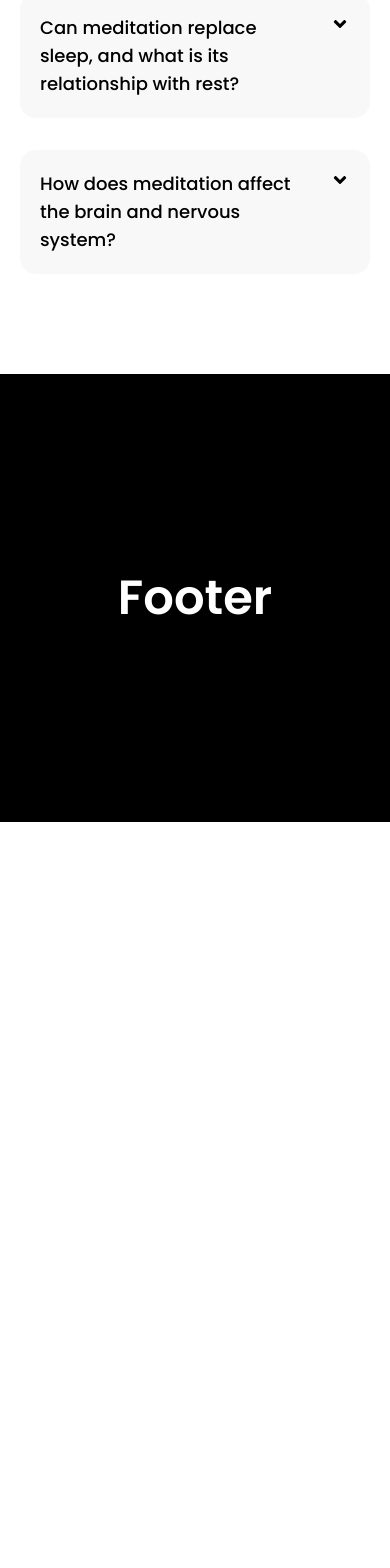
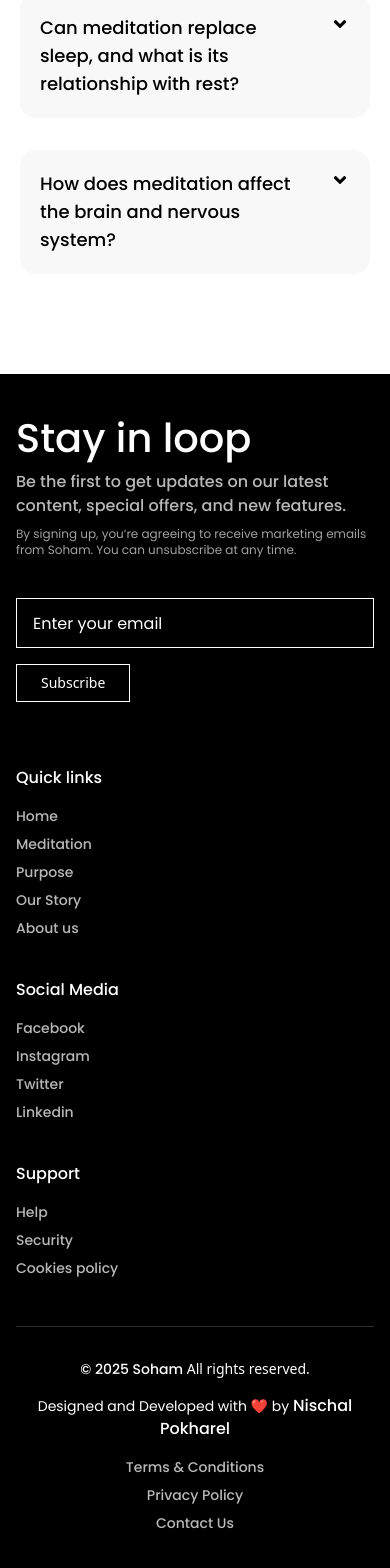
Before and after one commit to Neeschal1/Soham-web, a React (Vite) app: page / in a window 390 px wide. Shown: the part 7259-8827 px from the top of the page. Before the commit the page ends 8081 px from the top, so only its background shows below. Built offline with nearby package versions, Linux system fonts and the light colour scheme.

Commit message:
journey and footer responsive ui

```diff
--- a/src/components/landing/journey.jsx
+++ b/src/components/landing/journey.jsx
@@ -32,14 +32,12 @@ const journey_options = [
 const Journey = () => {
   const [btn, setbtn] = useState("Meditation");
 
-  // Visibility states for animations
   const detailRef = useRef(null);
   const [detailVisible, setDetailVisible] = useState(false);
 
   const cardsRef = useRef(null);
   const [cardsVisible, setCardsVisible] = useState(false);
 
-  // Intersection Observer for Detail Card
   useEffect(() => {
     const observer = new IntersectionObserver(
       (entries) => {
@@ -56,7 +54,6 @@ const Journey = () => {
     return () => observer.disconnect();
   }, []);
 
-  // Intersection Observer for Journey Cards
   useEffect(() => {
     const observer = new IntersectionObserver(
       (entries) => {
@@ -75,7 +72,7 @@ const Journey = () => {
 
   return (
     <div className="w-full flex flex-col gap-10 p-5 md:p-10">
-      {/* Desktop / Large Screens */}
+      {/* -------------------- Desktop / Large Screens -------------------- */}
       <div className="hidden lg:flex flex-col gap-10 mt-20 mb-20">
         {/* Heading + Buttons */}
         <div className="flex justify-center items-center w-full">
@@ -91,7 +88,7 @@ const Journey = () => {
                 Start your Journey <br /> today
               </h1>
             </div>
-            <div className="flex flex-1 gap-4  justify-end">
+            <div className="flex flex-1 gap-4 justify-end">
               {buttonoptions.map((items) => (
                 <button
                   style={Fonts.poppins.regular}
@@ -99,7 +96,7 @@ const Journey = () => {
                   onClick={() => setbtn(items)}
                   className={`text-l font-poppins rounded-3xl px-8 py-3 transition-colors duration-800 ${
                     btn === items
-                      ? "bg-[#000000] text-white"
+                      ? "bg-black text-white"
                       : "border border-[#989898] text-black hover:bg-black hover:text-white"
                   }`}
                 >
@@ -110,8 +107,8 @@ const Journey = () => {
           </div>
         </div>
 
-        {/* Detail Card Section */}
-        <div className="lg:flex lg:flex-row lg:gap-10">
+        {/* Detail Card */}
+        <div className="flex flex-row gap-10">
           <div
             ref={detailRef}
             className={`w-9/12 h-150 rounded-4xl flex flex-col p-6 items-center justify-between object-cover transition-all duration-700 ${
@@ -127,7 +124,7 @@ const Journey = () => {
           >
             <div className="flex w-full flex-row items-center justify-between">
               <button
-                className="bg-[#FFFFFF] py-3 px-4 rounded-full"
+                className="bg-white py-3 px-4 rounded-full"
                 style={Fonts.poppins.regular}
               >
                 Check full details
@@ -160,7 +157,7 @@ const Journey = () => {
             </div>
           </div>
 
-          {/* Journey Cards Section */}
+          {/* Journey Cards */}
           <div
             ref={cardsRef}
             className={`flex flex-col gap-6 transition-all duration-700 ${
@@ -199,7 +196,7 @@ const Journey = () => {
         </div>
       </div>
 
-      {/* Tablet Screens */}
+      {/* -------------------- Tablet Screens -------------------- */}
       <div className="hidden md:flex lg:hidden flex-col gap-8">
         {/* Heading + Buttons */}
         <div className="flex flex-col items-center text-center gap-4">
@@ -220,7 +217,7 @@ const Journey = () => {
                 onClick={() => setbtn(items)}
                 className={`text-l font-poppins rounded-3xl px-6 py-3 transition-colors duration-800 ${
                   btn === items
-                    ? "bg-[#000000] text-white"
+                    ? "bg-black text-white"
                     : "border border-[#989898] text-black hover:bg-black hover:text-white"
                 }`}
               >
@@ -246,7 +243,7 @@ const Journey = () => {
         >
           <div className="flex w-full flex-row items-center justify-between">
             <button
-              className="bg-[#FFFFFF] py-3 px-4 rounded-full"
+              className="bg-white py-3 px-4 rounded-full"
               style={Fonts.poppins.regular}
             >
               Check full details
@@ -317,7 +314,7 @@ const Journey = () => {
         </div>
       </div>
 
-      {/* Mobile Screens */}
+      {/* -------------------- Mobile Screens -------------------- */}
       <div className="flex flex-col md:hidden gap-6 mt-20 mb-20">
         {/* Heading + Buttons */}
         <div className="flex flex-col items-center text-center gap-3">
@@ -338,7 +335,7 @@ const Journey = () => {
                 onClick={() => setbtn(items)}
                 className={`text-sm font-poppins justify-between rounded-3xl px-6 py-3 transition-colors duration-800 ${
                   btn === items
-                    ? "bg-[#000000] text-white"
+                    ? "bg-black text-white"
                     : "border border-[#989898] text-black hover:bg-black hover:text-white"
                 }`}
               >
@@ -364,7 +361,7 @@ const Journey = () => {
         >
           <div className="flex w-full flex-row items-center justify-between">
             <button
-              className="bg-[#FFFFFF] py-3 px-4 rounded-full"
+              className="bg-white py-3 px-4 rounded-full"
               style={Fonts.poppins.regular}
             >
               Check full details
--- a/src/constant/footer.jsx
+++ b/src/constant/footer.jsx
@@ -1,14 +1,204 @@
-import React from 'react'
-import Fonts from '../utils/fontsconfig'
+import Fonts from "../utils/fontsconfig";
+
+const quickLinks = [
+  { name: "Home", url: "/" },
+  { name: "Meditation", url: "/" },
+  { name: "Purpose", url: "/" },
+  { name: "Our Story", url: "/" },
+  { name: "About us", url: "/" },
+];
+
+const socialLinks = [
+  { name: "Facebook", url: "/" },
+  { name: "Instagram", url: "/" },
+  { name: "Twitter", url: "/" },
+  { name: "Linkedin", url: "/" },
+];
+
+const supportLinks = [
+  { name: "Help", url: "/" },
+  { name: "Security", url: "/" },
+  { name: "Cookies policy", url: "/" },
+];
 
 const Footer = () => {
   return (
-    <>
-     <div className='flex flex-1 bg-black py-50 w-full items-center justify-center'>
-      <h1 style={Fonts.poppins.semiBold} className='text-5xl text-white'>Footer</h1>
-     </div>
-    </>
-  )
-}
+    <div className="bg-black text-white w-full">
+      <div className="px-4 sm:px-6 md:px-10 lg:px-20 py-10">
+        {/* Newsletter Section */}
+        <div className="flex flex-col lg:flex-row justify-between gap-10 lg:gap-20">
+          {/* Left Content */}
+          <div className="flex flex-col gap-2 max-w-full lg:max-w-xl">
+            <h2
+              style={{ fontSize: 40, lineHeight: "1.2", ...Fonts.poppins.medium }}
+              className="text-3xl md:text-4xl text-white"
+            >
+              Stay in loop
+            </h2>
+            <p
+              style={{ ...Fonts.poppins.medium }}
+              className="text-base sm:text-lg md:text-xl text-[#B8B8B8]"
+            >
+              Be the first to get updates on our latest content, special offers,
+              and new features.
+            </p>
+            <p
+              style={{ ...Fonts.poppins.regular }}
+              className="text-xs text-[#A1A1A1]"
+            >
+              By signing up, you’re agreeing to receive marketing emails from
+              Soham. You can unsubscribe at any time.
+            </p>
+          </div>
 
-export default Footer
+          {/* Right Input Section */}
+          <div className="flex flex-col sm:flex-row gap-4 items-start sm:items-center w-full lg:w-auto">
+            <input
+              style={Fonts.poppins.regular}
+              className="border border-white bg-transparent text-white px-4 py-2 placeholder:text-white h-[50px] sm:h-[55px] md:h-[60px] w-full sm:w-[350px] md:w-[368px]"
+              placeholder="Enter your email"
+              type="text"
+            />
+
+            <button className="text-white py-2 px-6 text-sm border border-white whitespace-nowrap hover:bg-red-500 duration-600">
+              Subscribe
+            </button>
+          </div>
+        </div>
+
+        {/* Links Section */}
+        <div className="grid grid-cols-1 sm:grid-cols-2 md:grid-cols-3 gap-10 md:gap-20 mt-16">
+          {/* Quick Links */}
+          <div>
+            <h3
+              style={Fonts.poppins.medium}
+              className="text-base font-semibold mb-4"
+            >
+              Quick links
+            </h3>
+            <ul className="flex flex-col gap-2">
+              {quickLinks.map((link, index) => (
+                <li
+                  key={index}
+                  className="text-sm text-[#B8B8B8] hover:text-white duration-600"
+                >
+                  <a
+                    style={{ whiteSpace: "nowrap", ...Fonts.poppins.medium }}
+                    href={link.url}
+                  >
+                    {link.name}
+                  </a>
+                </li>
+              ))}
+            </ul>
+          </div>
+
+          {/* Social Media */}
+          <div>
+            <h3
+              style={Fonts.poppins.medium}
+              className="text-base font-semibold mb-4"
+            >
+              Social Media
+            </h3>
+            <ul className="flex flex-col gap-2">
+              {socialLinks.map((link, index) => (
+                <li
+                  key={index}
+                  className="text-sm text-[#B8B8B8] hover:text-white duration-600"
+                >
+                  <a
+                    style={{ whiteSpace: "nowrap", ...Fonts.poppins.medium }}
+                    href={link.url}
+                  >
+                    {link.name}
+                  </a>
+                </li>
+              ))}
+            </ul>
+          </div>
+
+          {/* Support */}
+          <div>
+            <h3
+              style={Fonts.poppins.medium}
+              className="text-base font-semibold mb-4"
+            >
+              Support
+            </h3>
+            <ul className="flex flex-col gap-2">
+              {supportLinks.map((link, index) => (
+                <li
+                  key={index}
+                  className="text-sm text-[#B8B8B8] hover:text-white duration-600"
+                >
+                  <a
+                    style={{ whiteSpace: "nowrap", ...Fonts.poppins.medium }}
+                    href={link.url}
+                  >
+                    {link.name}
+                  </a>
+                </li>
+              ))}
+            </ul>
+          </div>
+        </div>
+
+        {/* Divider */}
+        <div className="border-t border-[#2C2C2C] mt-12 mb-8" />
+
+        {/* Bottom Section */}
+        <div className="flex flex-col md:flex-row justify-between items-center text-[#B8B8B8] text-sm gap-4 text-center">
+          {/* Copyright */}
+          <p className="text-white">
+            <span style={Fonts.poppins.medium} className="font-semibold">
+              © 2025 Soham
+            </span>{" "}
+            All rights reserved.
+          </p>
+
+          {/* Developer Credit */}
+          <p style={Fonts.poppins.regular} className="text-white">
+            Designed and Developed with ❤️ by{" "}
+            <a
+              style={Fonts.poppins.medium}
+              href="https://www.facebook.com/nischal.pokharel.598234"
+              target="_blank"
+              rel="noopener noreferrer"
+              className="font-semibold text-[16px] hover:underline"
+            >
+              Nischal Pokharel
+            </a>
+          </p>
+
+          {/* Legal Links */}
+          <div className="flex flex-col sm:flex-row gap-2 sm:gap-4">
+            <a
+              style={Fonts.poppins.medium}
+              className="text-[#b8b8b8] hover:text-white duration-600"
+              href="#"
+            >
+              Terms & Conditions
+            </a>
+            <a
+              style={Fonts.poppins.medium}
+              className="text-[#b8b8b8] hover:text-white duration-600"
+              href="#"
+            >
+              Privacy Policy
+            </a>
+            <a
+              style={Fonts.poppins.medium}
+              className="text-[#b8b8b8] hover:text-white duration-600"
+              href="#"
+            >
+              Contact Us
+            </a>
+          </div>
+        </div>
+      </div>
+    </div>
+  );
+};
+
+export default Footer;
```
